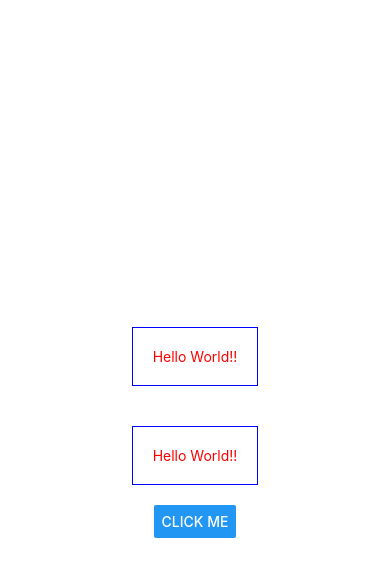
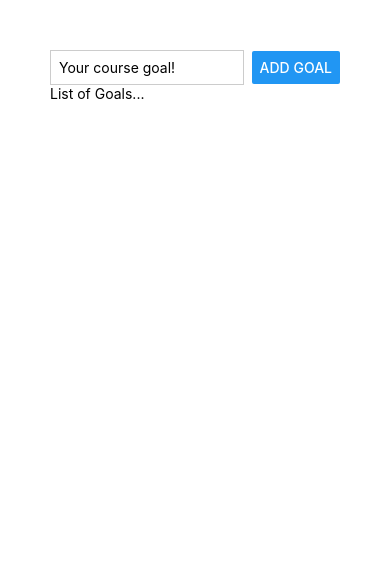
Before and after one commit to chestraxx/react-native-learning, a React Native app in the folder 00RNProject/: screen / in a window 390 px wide. Shown: the top 576 px of the page. Built offline with nearby package versions, Linux system fonts and the light colour scheme.

Commit message:
feat: add new layout with flexbox

```diff
--- a/00RNProject/App.js
+++ b/00RNProject/App.js
@@ -1,27 +1,46 @@
-import { StyleSheet, Text, View, Button } from "react-native";
+import {StyleSheet, Text, View, Button, TextInput} from 'react-native';
 
 export default function App() {
   return (
-    <View style={styles.container}>
-      <Text style={styles.text}>Hello World!!</Text>
-      <Text style={styles.text}>Hello World!!</Text>
-      <Button title="Click Me" onPress={() => alert("Button Pressed!")} />
+    <View style={styles.appContainer}>
+      <View style={styles.inputContainer}>
+        <TextInput style={styles.textInput} placeholder="Your course goal!" />
+        <Button title="Add Goal" />
+      </View>
+
+      <View>
+        <Text>List of Goals...</Text>
+      </View>
     </View>
   );
 }
 
 const styles = StyleSheet.create({
-  container: {
-    flex: 1,
-    backgroundColor: "#fff",
-    alignItems: "center",
-    justifyContent: "center",
+  appContainer: {
+    // flex: 1,
+    padding: 50,
+    // paddingHorizontal: 16,
+    backgroundColor: '#fff',
   },
-  text: {
-    padding: 20,
-    margin: 20,
-    color: "red",
-    borderColor: "blue",
+  inputContainer: {
+    flexDirection: 'row',
+    justifyContent: 'space-between',
+    alignItems: 'center',
+  },
+  textInput: {
     borderWidth: 1,
+    borderColor: '#cccccc',
+    width: '70%',
+    padding: 8,
+    marginRight: 8,
+  },
+  buttonContainer: {
+    width: '30%',
+  },
+  goalItem: {
+    margin: 8,
+    padding: 8,
+    borderRadius: 6,
+    backgroundColor: '#5e0acc',
   },
 });
```
